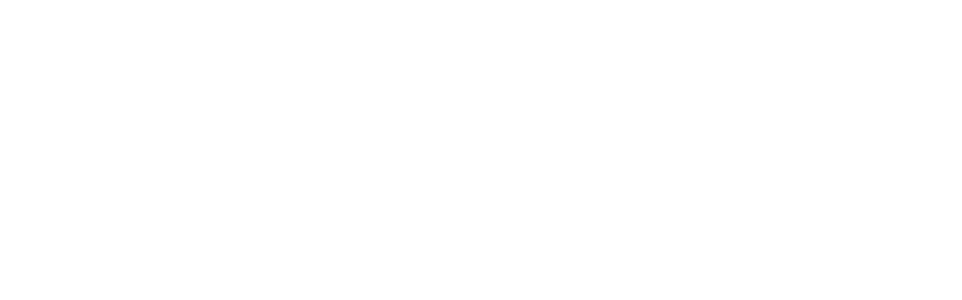
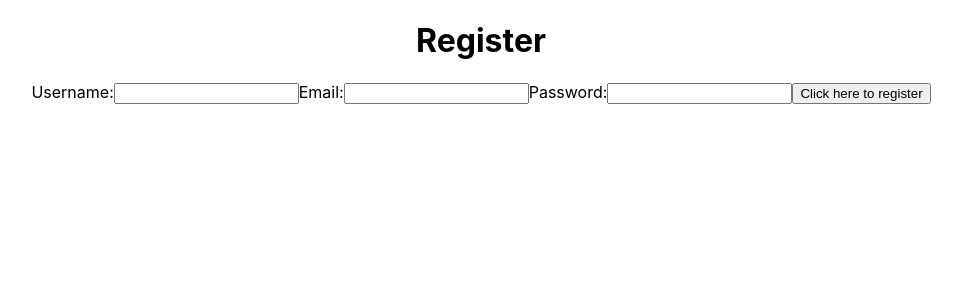
Before and after one commit to horsellcommon/CN_Instagram_Clone, a React (Create React App) app: page / in a window 1280 px wide. Shown: the top 300 px of the page, without its empty margins (159-1121 px from the left). Built offline with nearby package versions, Linux system fonts and the light colour scheme.

Commit message:
Imports, correct renaming, register in App.js

```diff
--- a/src/App.js
+++ b/src/App.js
@@ -4,7 +4,12 @@
 import Register from "./components/Register";
 
 function App() {
-  return <div className="App"></div>;
+  return (
+    <div className="App">
+      <h1>Register</h1>
+      <Register />
+    </div>
+  );
 }
 
 export default App;
```
Also changed, not shown: src/components/Fetcher.js (+5 -2 lines).
